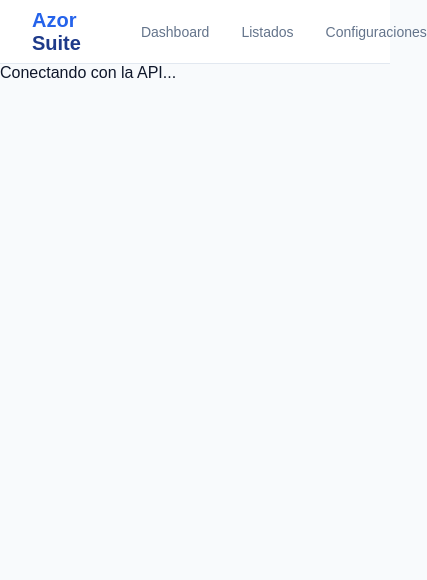
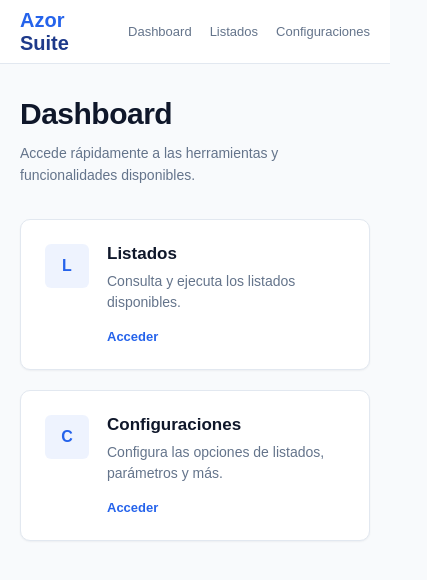
Before and after one commit to IonFDev/azor-suite, a plain HTML site: page AzorSuite.UI/UI/html/dashboard/index.html in a window 390 px wide. Shown: the whole page, 427 px wide, since content can reach past the window. Drawn offline with Linux system fonts and the light colour scheme; files that its build step writes are made by us from their sources.

Commit message:
Reorganiza UI, añade login y versión 1.1.8
Se actualiza la versión (Program.cs: 1.1.4 → 1.1.8) y se añade using System.Xml.Linq.
WebView2 inicia en /html/auth/index.html y carga recursos locales con CoreWebView2HostResourceAccessKind.Allow.
Gran reorganización del UI: nuevo layout modular (auth, dashboard, lists, settings) con muchas entradas Content nuevas en AzorSuite.UI.csproj y eliminación/ajuste de ficheros/entradas antiguas.
Nuevas/reescritas páginas HTML (auth, dashboard, lists, settings), documento en es y rutas relativas actualizadas.
CSS reescrito y fragmentado: app.css + estilos específicos por módulo (responsive, tarjetas, botones, formularios).
JS por módulo añadido:
- Auth: POST a API (/api/login), manejo de errores, guarda token y user en localStorage y redirección a /html/dashboard/index.html; auto-redirect si ya hay token.
- Dashboard: lee token/user y muestra bienvenida.
Se eliminaron scripts antiguos simples. Implementa el flujo de autenticación cliente y prepara el host para cargar la vista de login.

```diff
--- /dev/null
+++ b/AzorSuite.UI/UI/css/app.css
@@ -0,0 +1,105 @@
+:root {
+    /* Brand */
+    --primary-color: #2563EB;
+    --secondary-color: #1E3A8A;
+    /* Backgrounds */
+    --bg-color: #F8FAFC;
+    --surface-color: #FFFFFF;
+    /* Borders */
+    --border-color: #E2E8F0;
+    /* Actions */
+    --success-color: #16A34A;
+    --danger-color: #DC2626;
+    --warning-color: #F59E0B;
+    /* Text */
+    --font-primary-color: #0F172A;
+    --font-secondary-color: #64748B;
+    --font-light-color: #FFFFFF;
+    /* Effects */
+    --shadow-sm: 0 1px 2px rgba(15, 23, 42, 0.05);
+    --shadow-md: 0 10px 25px rgba(15, 23, 42, 0.08);
+    /* Radius */
+    --radius-sm: 6px;
+    --radius-md: 10px;
+}
+
+* {
+    box-sizing: border-box;
+    margin: 0;
+    padding: 0;
+}
+
+body {
+    min-height: 100vh;
+    font-family: Arial, sans-serif;
+    background-color: var(--bg-color);
+    color: var(--font-primary-color);
+}
+
+header {
+    height: 64px;
+    padding: 0 32px;
+    display: flex;
+    align-items: center;
+    background-color: var(--surface-color);
+    border-bottom: 1px solid var(--border-color);
+}
+
+.logo {
+    display: flex;
+    align-items: center;
+    margin-right: 60px;
+}
+
+    .logo h1 {
+        font-size: 20px;
+        font-weight: 700;
+        color: var(--primary-color);
+    }
+
+        .logo h1 span {
+            color: var(--secondary-color);
+        }
+
+nav {
+    height: 100%;
+}
+
+    nav ul {
+        height: 100%;
+        display: flex;
+        align-items: center;
+        gap: 32px;
+        list-style: none;
+    }
+
+        nav ul li {
+            height: 100%;
+            display: flex;
+            align-items: center;
+        }
+
+            nav ul li a {
+                position: relative;
+                display: flex;
+                align-items: center;
+                height: 100%;
+                color: var(--font-secondary-color);
+                text-decoration: none;
+                font-size: 14px;
+                font-weight: 500;
+                transition: color 0.2s ease;
+            }
+
+                nav ul li a:hover {
+                    color: var(--primary-color);
+                }
+
+h1,
+h2,
+h3,
+h4,
+h5,
+h6 {
+    color: var(--font-primary-color);
+}
--- /dev/null
+++ b/AzorSuite.UI/UI/css/auth/app.css
@@ -0,0 +1,116 @@
+body {
+    display: flex;
+    align-items: center;
+    justify-content: center;
+    padding: 24px;
+}
+
+.auth-container {
+    width: 100%;
+    max-width: 420px;
+}
+
+.auth-brand {
+    text-align: center;
+    margin-bottom: 28px;
+}
+
+    .auth-brand h1 {
+        font-size: 28px;
+        font-weight: 700;
+        letter-spacing: -0.5px;
+    }
+
+        .auth-brand h1 span {
+            color: var(--primary-color);
+        }
+
+    .auth-brand p {
+        margin-top: 8px;
+        font-size: 14px;
+        color: var(--font-secondary-color);
+    }
+
+.auth-card {
+    background-color: var(--surface-color);
+    border: 1px solid var(--border-color);
+    border-radius: var(--radius-md);
+    padding: 32px;
+    box-shadow: var(--shadow-md);
+}
+
+    .auth-card h2 {
+        margin-bottom: 6px;
+        font-size: 22px;
+        font-weight: 600;
+    }
+
+.auth-description {
+    margin-bottom: 24px;
+    font-size: 14px;
+    color: var(--font-secondary-color);
+}
+
+.form-group {
+    margin-bottom: 18px;
+}
+
+    .form-group label {
+        display: block;
+        margin-bottom: 7px;
+        font-size: 13px;
+        font-weight: 600;
+        color: var(--font-primary-color);
+    }
+
+    .form-group input {
+        width: 100%;
+        height: 44px;
+        padding: 0 13px;
+        border: 1px solid var(--border-color);
+        border-radius: var(--radius-sm);
+        background-color: var(--surface-color);
+        color: var(--font-primary-color);
+        font-family: inherit;
+        font-size: 14px;
+        outline: none;
+        transition: border-color 0.2s ease, box-shadow 0.2s ease;
+    }
+
+        .form-group input::placeholder {
+            color: var(--font-secondary-color);
+        }
+
+        .form-group input:focus {
+            border-color: var(--primary-color);
+            box-shadow: 0 0 0 3px rgba(37, 99, 235, 0.12);
+        }
+
+.auth-button {
+    width: 100%;
+    height: 44px;
+    margin-top: 6px;
+    border: none;
+    border-radius: var(--radius-sm);
+    background-color: var(--primary-color);
+    color: var(--font-light-color);
+    font-family: inherit;
+    font-size: 14px;
+    font-weight: 600;
+    cursor: pointer;
+    transition: background-color 0.2s ease, transform 0.1s ease;
+}
+
+    .auth-button:hover {
+        background-color: var(--secondary-color);
+    }
+
+    .auth-button:active {
+        transform: translateY(1px);
+    }
+
+#result {
+    margin-top: 16px;
+    font-size: 13px;
+    text-align: center;
+}
--- a/AzorSuite.UI/UI/css/dashboard/app.css
+++ b/AzorSuite.UI/UI/css/dashboard/app.css
@@ -1,99 +1,115 @@
-:root {
-    /* Brand */
-    --primary-color: #2563EB;
-    --secondary-color: #1E3A8A;
-    /* Backgrounds */
-    --bg-color: #F8FAFC;
-    --surface-color: #FFFFFF;
-    /* Borders */
-    --border-color: #E2E8F0;
-    /* Actions */
-    --success-color: #16A34A;
-    --danger-color: #DC2626;
-    --warning-color: #F59E0B;
-    /* Text */
-    --font-primary-color: #0F172A;
-    --font-secondary-color: #64748B;
-    --font-light-color: #FFFFFF;
+.dashboard-container {
+    width: 100%;
+    max-width: 1200px;
+    margin: 0 auto;
+    padding: 48px 32px 40px;
 }
 
-* {
-    box-sizing: border-box;
-    margin: 0;
-    padding: 0;
+.dashboard-header {
+    margin-bottom: 32px;
 }
 
-body {
-    font-family: Arial, sans-serif;
-    background-color: var(--bg-color);
-    color: var(--font-primary-color);
+.dashboard-header h2 {
+    font-size: 30px;
+    line-height: 1.2;
+    font-weight: 700;
+    letter-spacing: -0.5px;
 }
 
-header {
-    height: 64px;
-    padding: 0 32px;
+.dashboard-description {
+    max-width: 600px;
+    margin-top: 10px;
+    color: var(--font-secondary-color);
+    font-size: 14px;
+    line-height: 1.6;
+}
+
+.dashboard-content {
+    display: grid;
+    grid-template-columns: repeat(2, minmax(0, 1fr));
+    gap: 20px;
+}
+
+.dashboard-card {
+    display: flex;
+    align-items: flex-start;
+    gap: 18px;
+    padding: 24px;
+    background-color: var(--surface-color);
+    border: 1px solid var(--border-color);
+    border-radius: var(--radius-md);
+    box-shadow: var(--shadow-sm);
+    transition: border-color 0.2s ease, box-shadow 0.2s ease, transform 0.2s ease;
+}
+
+    .dashboard-card:hover {
+        border-color: #CBD5E1;
+        box-shadow: var(--shadow-md);
+        transform: translateY(-2px);
+    }
+
+.dashboard-card-icon {
+    width: 44px;
+    height: 44px;
+    flex-shrink: 0;
     display: flex;
     align-items: center;
-    background-color: var(--surface-color);
-    border-bottom: 1px solid var(--border-color);
+    justify-content: center;
+    border-radius: var(--radius-sm);
+    background-color: rgba(37, 99, 235, 0.08);
+    color: var(--primary-color);
+    font-size: 16px;
+    font-weight: 700;
 }
 
-.logo {
-    display: flex;
-    align-items: center;
-    margin-right: 60px;
+.dashboard-card h3 {
+    margin-bottom: 7px;
+    font-size: 17px;
+    font-weight: 600;
 }
 
-    .logo h1 {
-        font-size: 20px;
-        font-weight: 700;
-        color: var(--primary-color);
+.dashboard-card p {
+    margin-bottom: 14px;
+    color: var(--font-secondary-color);
+    font-size: 14px;
+    line-height: 1.5;
+}
+
+.dashboard-card a {
+    color: var(--primary-color);
+    text-decoration: none;
+    font-size: 13px;
+    font-weight: 600;
+    transition: color 0.2s ease;
+}
+
+    .dashboard-card a:hover {
+        color: var(--secondary-color);
     }
 
-        .logo h1 span {
-            color: var(--secondary-color);
+@media (max-width: 768px) {
+
+    header {
+        padding: 0 20px;
+    }
+
+    .logo {
+        margin-right: 30px;
+    }
+
+    nav ul {
+        gap: 18px;
+    }
+
+        nav ul li a {
+            font-size: 13px;
         }
 
-.nav {
-    height: 100%;
-}
-
-nav {
-    height: 100%;
-}
-
-    nav ul {
-        height: 100%;
-        display: flex;
-        align-items: center;
-        gap: 32px;
-        list-style: none;
+    .dashboard-container {
+        padding: 32px 20px;
     }
 
-        nav ul li {
-            height: 100%;
-            display: flex;
-            align-items: center;
-        }
-
-            nav ul li a {
-                position: relative;
-                display: flex;
-                align-items: center;
-                height: 100%;
-                color: var(--font-secondary-color);
-                text-decoration: none;
-                transition: font-size 1.5s ease-in;
-                font-size: 14px;
-                font-weight: 500;
-                transition: color 0.2s ease;
-            }
-
-                nav ul li a:hover {
-                    color: var(--primary-color);
-                    font-size: 14.5px;
-                }
-
-h1, h2, h3, h4, h5, h6 {
-    color: var(--font-primary-color);
+    .dashboard-content {
+        grid-template-columns: 1fr;
+    }
 }
--- a/AzorSuite.UI/UI/html/dashboard/index.html
+++ b/AzorSuite.UI/UI/html/dashboard/index.html
@@ -1,30 +1,95 @@
 <!DOCTYPE html>
 
-<html lang="en" xmlns="http://www.w3.org/1999/xhtml">
+<html lang="es">
 <head>
     <meta charset="utf-8" />
-    <title>Azor Suite</title>
-    <link rel="stylesheet" href="css/dashboard/app.css"/>
+    <meta name="viewport" content="width=device-width, initial-scale=1.0" />
+
+    <title>Azor Suite | Dashboard</title>
+
+    <link rel="stylesheet" href="../../css/app.css" />
+    <link rel="stylesheet" href="../../css/dashboard/app.css" />
 </head>
+
 <body>
+
     <header>
         <div class="logo">
             <h1>Azor <span>Suite</span></h1>
         </div>
-        <div class="nav">
-            <nav>
-                <ul>
-                    <li><a href="#">Dashboard</a></li>
-                    <li><a href="#">Listados</a></li>
-                    <li><a href="#">Configuraciones</a></li>
-                </ul>
-            </nav>
-        </div>
+
+        <nav>
+            <ul>
+                <li>
+                    <a href="#"class="active">Dashboard</a>
+                </li>
+
+                <li>
+                    <a href="../lists/index.html">Listados</a>
+                </li>
+
+                <li>
+                    <a href="../settings/index.html">Configuraciones</a>
+                </li>
+            </ul>
+        </nav>
     </header>
-    <main>
-        <p id="result">Conectando con la API...</p>
+
+    <main class="dashboard-container">
+
+        <section class="dashboard-header">
+            <div>
+                <h2>Dashboard</h2>
+
+                <p class="dashboard-description">
+                    Accede rápidamente a las herramientas y funcionalidades disponibles.
+                </p>
+            </div>
+        </section>
+
+        <section class="dashboard-content">
+
+            <div class="dashboard-card">
+                <div class="dashboard-card-icon">
+                    L
+                </div>
+
+                <div>
+                    <h3>Listados</h3>
+
+                    <p>
+                        Consulta y ejecuta los listados disponibles.
+                    </p>
+
+                    <a href="../lists/index.html">
+                        Acceder
+                    </a>
+                </div>
+            </div>
+
+            <div class="dashboard-card">
+                <div class="dashboard-card-icon">
+                    C
+                </div>
+
+                <div>
+                    <h3>Configuraciones</h3>
+
+                    <p>
+                        Configura las opciones de listados, parámetros y más.
+                    </p>
+
+                    <a href="../settings/index.html">
+                        Acceder
+                    </a>
+                </div>
+            </div>
+
+        </section>
+
     </main>
-    <footer></footer>
-    <script src="js/app.js"></script>
+
+    <script src="../../js/dashboard/app.js"></script>
+
 </body>
 </html>
--- /dev/null
+++ b/AzorSuite.UI/UI/js/dashboard/app.js
@@ -0,0 +1,5 @@
+const token = localStorage.getItem('token');
+const user = JSON.parse(localStorage.getItem('user'));
+
+const resultado = document.getElementById('result');
+resultado.textContent = `Bienvenido, ${user.name} ${user.surname}`;
--- /dev/null
+++ b/AzorSuite.UI/UI/js/lists/app.js
@@ -0,0 +1,2 @@
+const token = localStorage.getItem('token');
+const user = JSON.parse(localStorage.getItem('user'));
--- /dev/null
+++ b/AzorSuite.UI/UI/js/settings/app.js
@@ -0,0 +1,2 @@
+const token = localStorage.getItem('token');
+const user = JSON.parse(localStorage.getItem('user'));
```
Also changed, not shown: AzorSuite.UI/UI/html/auth/index.html (added, +74 -0 lines), AzorSuite.UI/UI/html/lists/index.html (added, +45 -0 lines), AzorSuite.UI/UI/html/settings/index.html (added, +45 -0 lines), AzorSuite.UI/UI/index.html (deleted, +0 -32 lines), AzorSuite.UI/UI/js/auth/app.js (renamed from AzorSuite.UI/UI/js/app.js, +10 -3 lines), 3 other files.
